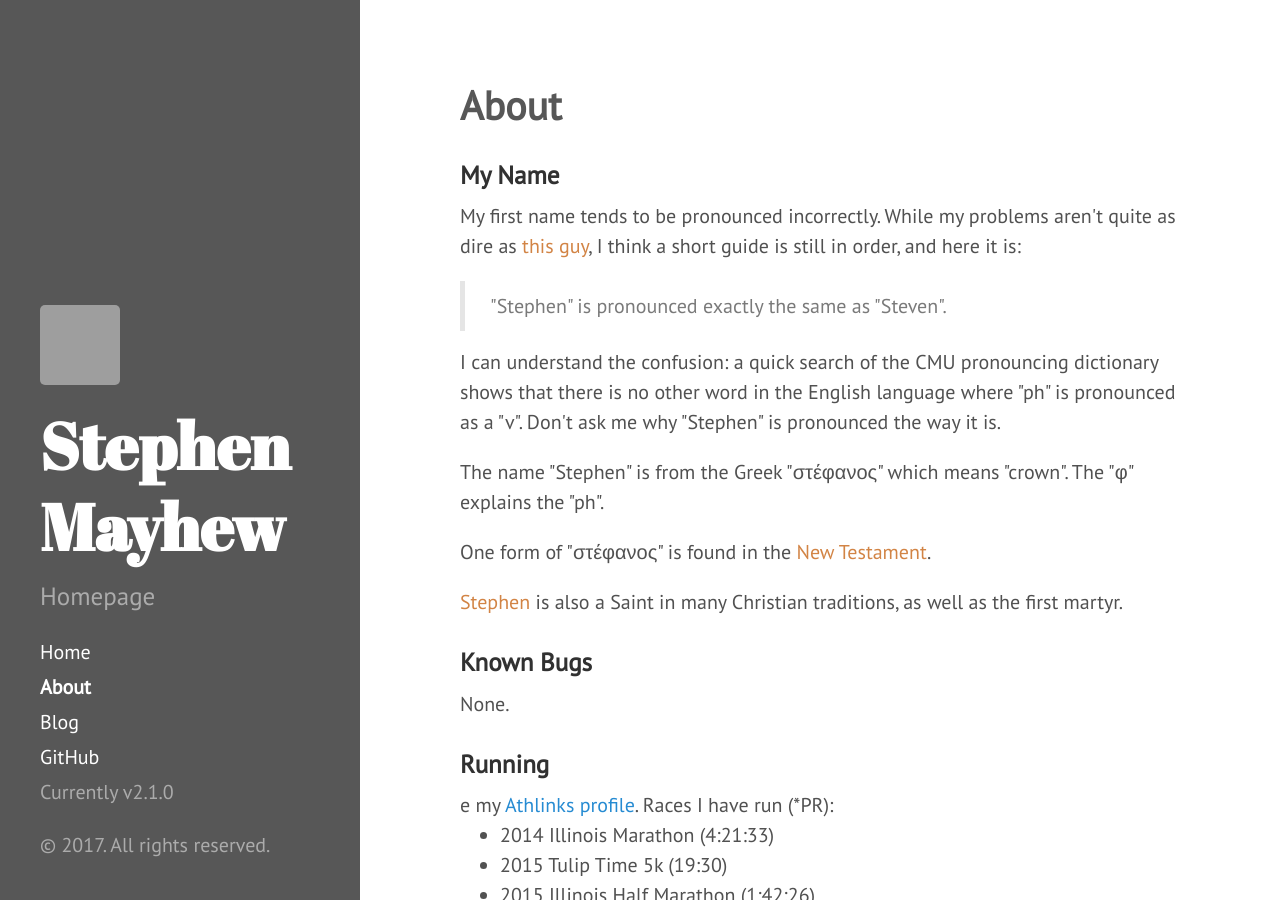
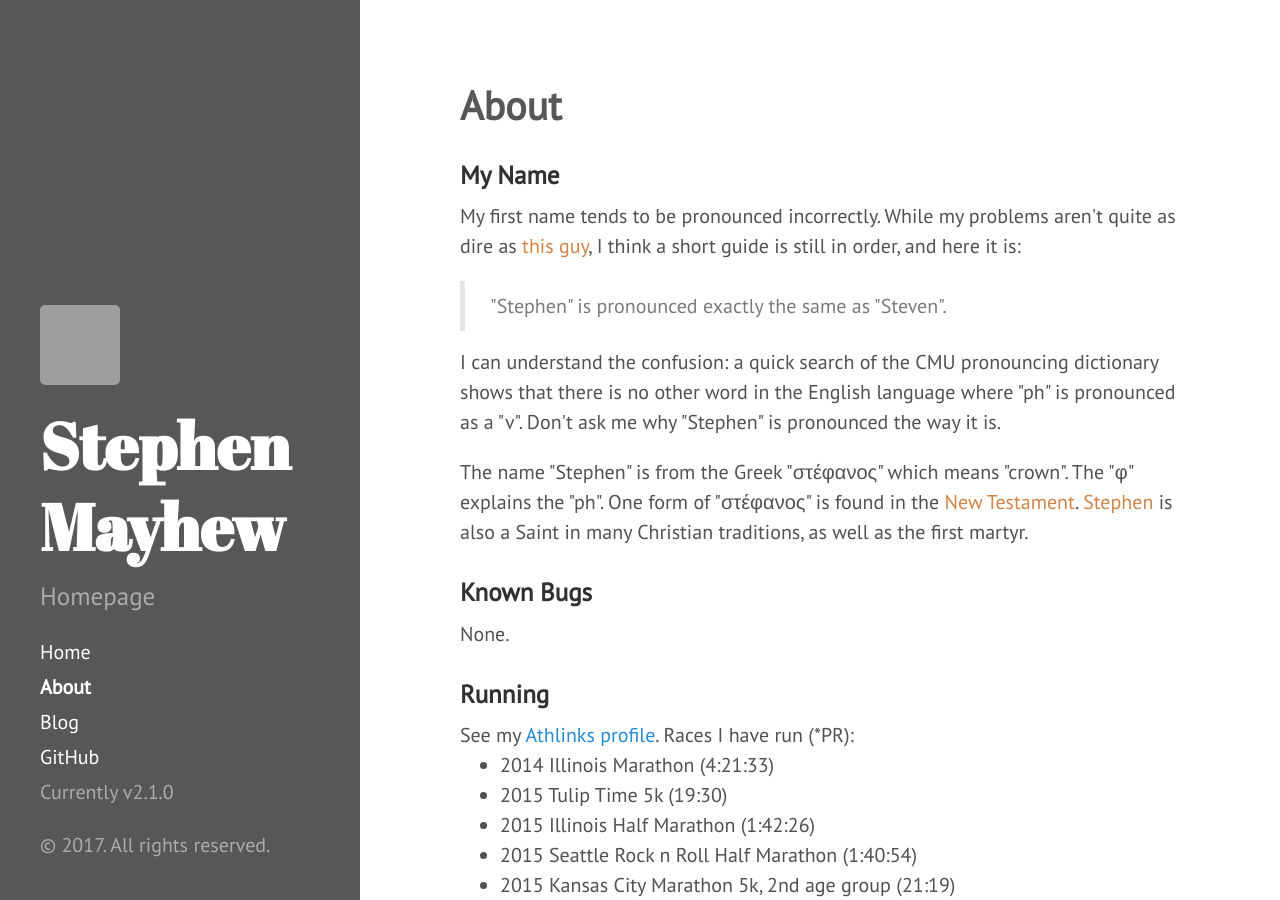
Before and after one commit to mayhewsw/mayhewsw.github.io, a Jekyll site: the page built from about.html, in a window 1280 px wide and 900 px high. Built offline with Jekyll 4.4.1, drawn with Linux system fonts in a browser that asks for light colours; grey boxes are pictures that could not be loaded.

Commit message:
Fixed some bugs.

```diff
--- a/about.html
+++ b/about.html
@@ -14,18 +14,16 @@
 
 <p>I can understand the confusion: a quick search of the CMU pronouncing dictionary shows that there is no other word in the English language where "ph" is pronounced as a "v". Don't ask me why "Stephen" is pronounced the way it is.</p>
 
-<p>The name "Stephen" is from the Greek "στέφανος" which means "crown". The "&phi;" explains the "ph".</p>
-
-<p>One form of "στέφανος" is found in the <a href="http://biblehub.com/interlinear/philippians/4-1.htm">New Testament</a>.</p>
-
-<p><a href="http://en.wikipedia.org/wiki/Saint_Stephen">Stephen</a> is also a Saint in many Christian traditions, as well as the first martyr.</p>
+<p>The name "Stephen" is from the Greek "στέφανος" which means "crown". The "&phi;" explains the "ph". One
+    form of "στέφανος" is found in the <a href="http://biblehub.com/interlinear/philippians/4-1.htm">New Testament</a>. <a href="http://en.wikipedia.org/wiki/Saint_Stephen">Stephen</a> is also
+    a Saint in many Christian traditions, as well as the first martyr.</p>
 
 <h3>Known Bugs</h3>
 None.
 
 
 <h3>Running</h3>
-  <Se></Se>e my <a href="https://www.athlinks.com/athletes/252993645">Athlinks profile</a>. Races I have run (*PR):
+  See my <a href="https://www.athlinks.com/athletes/252993645">Athlinks profile</a>. Races I have run (*PR):
 <ul>
     <li>2014 Illinois Marathon (4:21:33)</li>
     <li>2015 Tulip Time 5k (19:30)</li>
```
